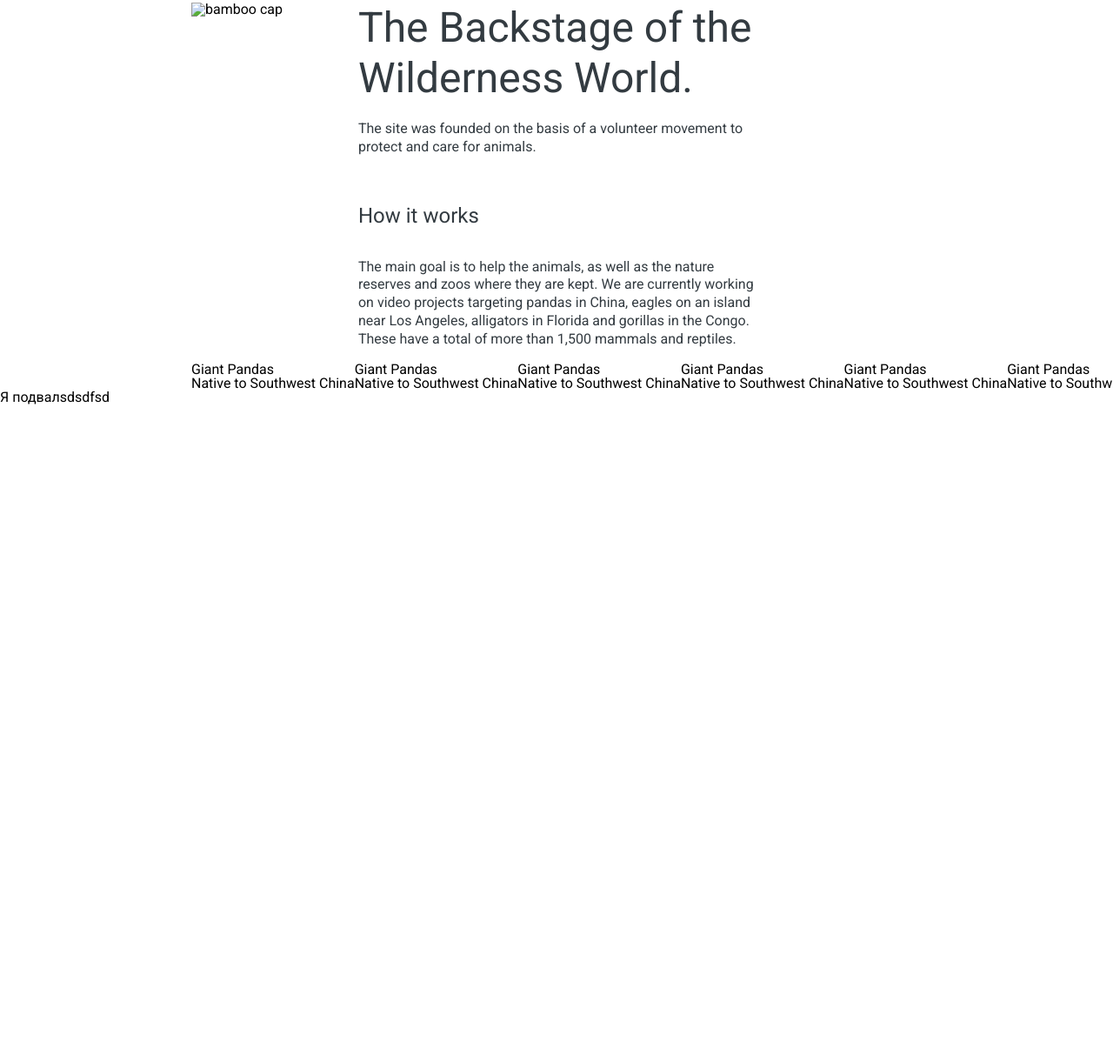
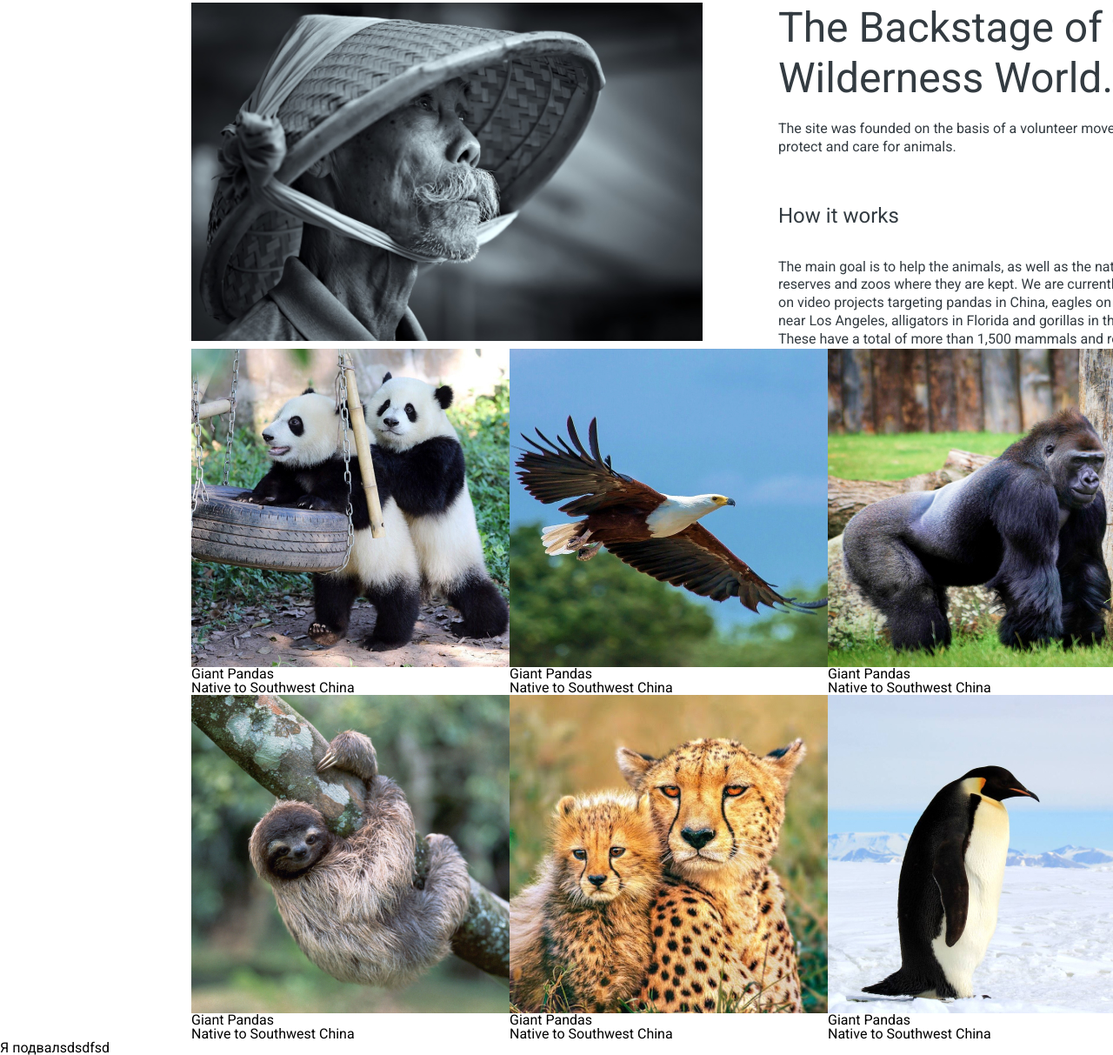
Before and after one commit to yura-mosenkov/online-zoo, a plain HTML site: page pages/main/index.html in a window 1280 px wide. Shown: the part 1031-2244 px from the top of the page at 87% size. Before the commit the page ends 1496 px from the top, so only its background shows below. Drawn offline with Linux system fonts and the light colour scheme; files whose address does not match are found by name.

Commit message:
fix: change images links

```diff
--- a/pages/main/index.html
+++ b/pages/main/index.html
@@ -46,12 +46,12 @@
                <div class="main-block__button">watсh online</div>
             </div>
          </div>
-         <div class="main-block__image _ibg"><img src="/rs_school/online-zoo/assets/images/main/Giant Panda.jpg" alt="panda"></div>
+         <div class="main-block__image _ibg"><img src="../../assets/images/main/Giant Panda.jpg" alt="panda"></div>
       </section>
       <section class="main__backstage-block backstage-block">
          <div class="backstage-block__container _container">
             <div class="backstage-block__body">
-               <div class="backstage-block__image"><img src="/rs_school/online-zoo/assets/images/main/bamboo-cap.jpg" alt="bamboo cap"></div>
+               <div class="backstage-block__image"><img src="../../assets/images/main/bamboo-cap.jpg" alt="bamboo cap"></div>
                <div class="backstage-block__items">
                   <div class="backstage-block__item">
                      <h2 class="item__name">The Backstage of the Wilderness World.</h2>
@@ -66,7 +66,7 @@
                </div>
             </div>
          </div>
-         <div class="backstage-block__flower"><img src="/rs_school/online-zoo/assets/images/main/flower_foto1.png" alt="flower"></div>
+         <div class="backstage-block__flower"><img src="../../assets/images/main/flower_foto1.png" alt="flower"></div>
       </section>
       <section class="main__animals-block animals-block">
          <div class="animals-block__arrow"></div>
@@ -74,32 +74,32 @@
             <div class="animals-block__body">
                <div class="animals-block__items">
                   <div class="animals-block__card">
-                     <div class="card__image"><img src="/rs_school/online-zoo/assets/images/animals-cards/pandas.jpg" alt=""></div>
+                     <div class="card__image"><img src="../../assets/images/animals-cards/pandas.jpg" alt=""></div>
                      <div class="card__name">Giant Pandas</div>
                      <div class="card__text">Native to Southwest China</div>
                   </div>
                   <div class="animals-block__card">
-                     <div class="card__image"><img src="/rs_school/online-zoo/assets/images/animals-cards/pandas.jpg" alt=""></div>
+                     <div class="card__image"><img src="../../assets/images/animals-cards/eagle.jpg" alt=""></div>
                      <div class="card__name">Giant Pandas</div>
                      <div class="card__text">Native to Southwest China</div>
                   </div>
                   <div class="animals-block__card">
-                     <div class="card__image"><img src="/rs_school/online-zoo/assets/images/animals-cards/pandas.jpg" alt=""></div>
+                     <div class="card__image"><img src="../../assets/images/animals-cards/gorillas.jpg" alt=""></div>
                      <div class="card__name">Giant Pandas</div>
                      <div class="card__text">Native to Southwest China</div>
                   </div>
                   <div class="animals-block__card">
-                     <div class="card__image"><img src="/rs_school/online-zoo/assets/images/animals-cards/pandas.jpg" alt=""></div>
+                     <div class="card__image"><img src="../../assets/images/animals-cards/sloth.jpg" alt=""></div>
                      <div class="card__name">Giant Pandas</div>
                      <div class="card__text">Native to Southwest China</div>
                   </div>
                   <div class="animals-block__card">
-                     <div class="card__image"><img src="/rs_school/online-zoo/assets/images/animals-cards/pandas.jpg" alt=""></div>
+                     <div class="card__image"><img src="../../assets/images/animals-cards/cheetahs.jpg" alt=""></div>
                      <div class="card__name">Giant Pandas</div>
                      <div class="card__text">Native to Southwest China</div>
                   </div>
                   <div class="animals-block__card">
-                     <div class="card__image"><img src="/rs_school/online-zoo/assets/images/animals-cards/pandas.jpg" alt=""></div>
+                     <div class="card__image"><img src="../../assets/images/animals-cards/penguins.jpg" alt=""></div>
                      <div class="card__name">Giant Pandas</div>
                      <div class="card__text">Native to Southwest China</div>
                   </div>
```
Also changed, not shown: 3 other files.
